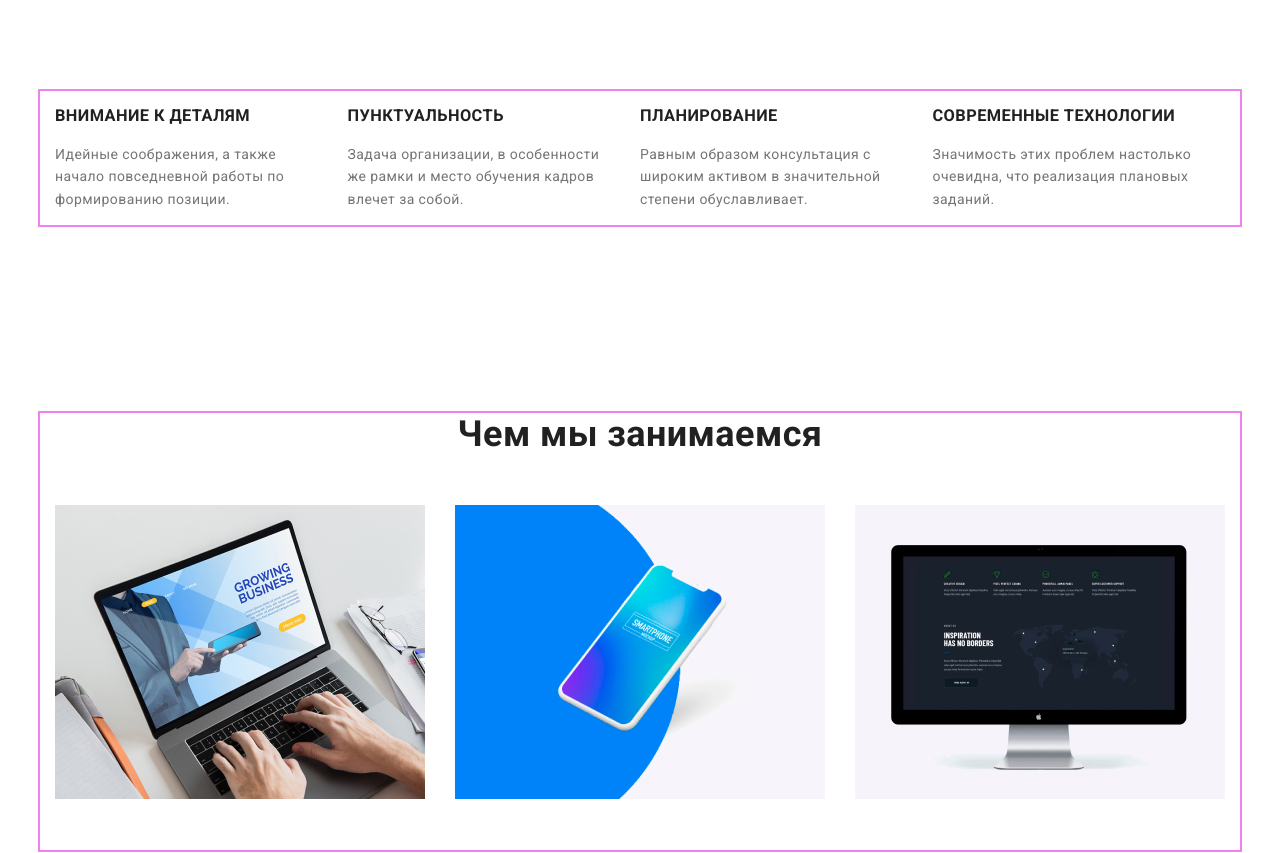
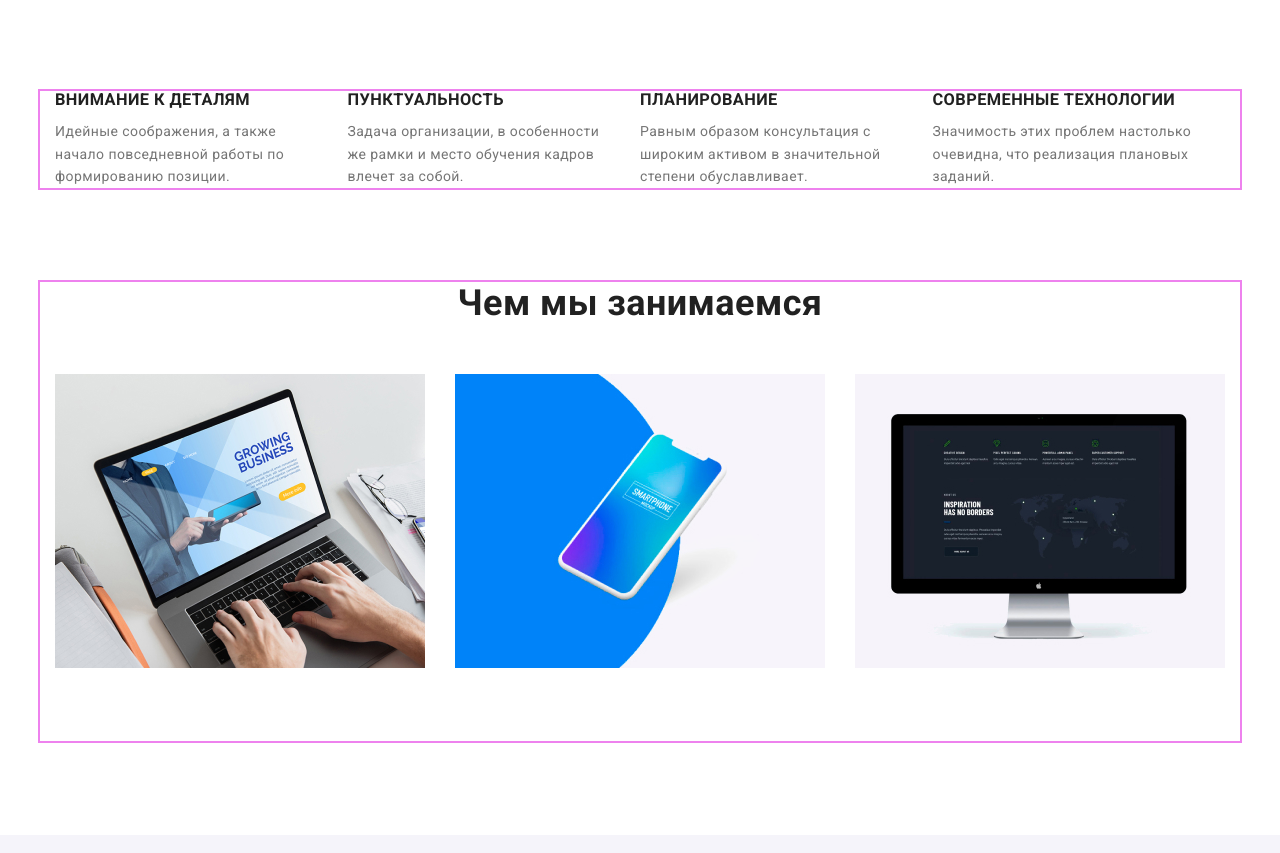
Before and after one commit to volodymyr71/goit-markup-hw-03, a plain HTML site: page index.html in a window 1280 px wide. Shown: the part 313-1166 px from the top of the page. Drawn offline with Linux system fonts and the light colour scheme.

Commit message:
ДЗ-3
наша команда зроблена

```diff
--- a/css/styles.css
+++ b/css/styles.css
@@ -142,6 +142,11 @@ body {
   padding-bottom: 94px;
 }
 
+.section-futures {
+  padding-top: 94px;
+  padding-bottom: 0;
+}
+
 .hero {
   display: flex;
   text-align: center;
@@ -198,11 +203,18 @@ body {
 }
 
 .h3-title-features {
+  margin-top: 0;
+  margin-bottom: 10px;
   font-weight: bold;
   line-height: 1.143;
   text-transform: uppercase;
   color: var(--black-color);
 }
+
+.p-title-features {
+  margin-top: 0;
+  margin-bottom: 0;
+  }
 
 .futures-list {
   display: flex;
@@ -223,6 +235,10 @@ body {
 }
 
 .h3-title-working {
+  margin-top: 0;
+  margin-bottom: 0;
+  padding-top: 27px;
+  padding-bottom: 27px;
   font-weight: bold;
   line-height: 1.143;
   text-align: center;
@@ -231,6 +247,8 @@ body {
 }
 
 .h3-title-team {
+  margin-top: 30px;
+  margin-bottom: 10px;
   font-weight: 500;
   font-size: 16px;
   line-height: 1.188;
@@ -250,6 +268,8 @@ body {
 }
 
 .p-title-team {
+  margin-top: 0;
+  margin-bottom: 16px;
   font-size: 16px;
   line-height: 1.188;
   text-align: center;
@@ -285,6 +305,8 @@ body {
 
 .social-list {
   display: flex;
+  padding-bottom: 24px;
+  justify-content: center;
 }
 
 .social-item:not(:last-child) {
--- a/index.html
+++ b/index.html
@@ -50,13 +50,13 @@
         </div>
       </section>
       <!-- Futures -->
-      <section class="futures section">
+      <section class="futures section-futures">
         <div class="container futures-list">
           <h2 hidden>Особенности</h2>
           <ul class="unmark futures-item">
             <li>
               <h3 class="h3-title-features">Внимание к деталям</h3>
-              <p>
+              <p class="p-title-features">
                 Идейные соображения, а также начало повседневной работы по
                 формированию позиции.
               </p>
@@ -65,7 +65,7 @@
           <ul class="unmark futures-item">
             <li>
               <h3 class="h3-title-features">Пунктуальность</h3>
-              <p>
+              <p class="p-title-features">
                 Задача организации, в особенности же рамки и место обучения
                 кадров влечет за собой.
               </p>
@@ -74,7 +74,7 @@
           <ul class="unmark futures-item">
             <li>
               <h3 class="h3-title-features">Планирование</h3>
-              <p>
+              <p class="p-title-features">
                 Равным образом консультация с широким активом в значительной
                 степени обуславливает.
               </p>
@@ -83,7 +83,7 @@
           <ul class="unmark futures-item">
             <li>
               <h3 class="h3-title-features">Современные технологии</h3>
-              <p>
+              <p class="p-title-features">
                 Значимость этих проблем настолько очевидна, что реализация
                 плановых заданий.
               </p>
```
